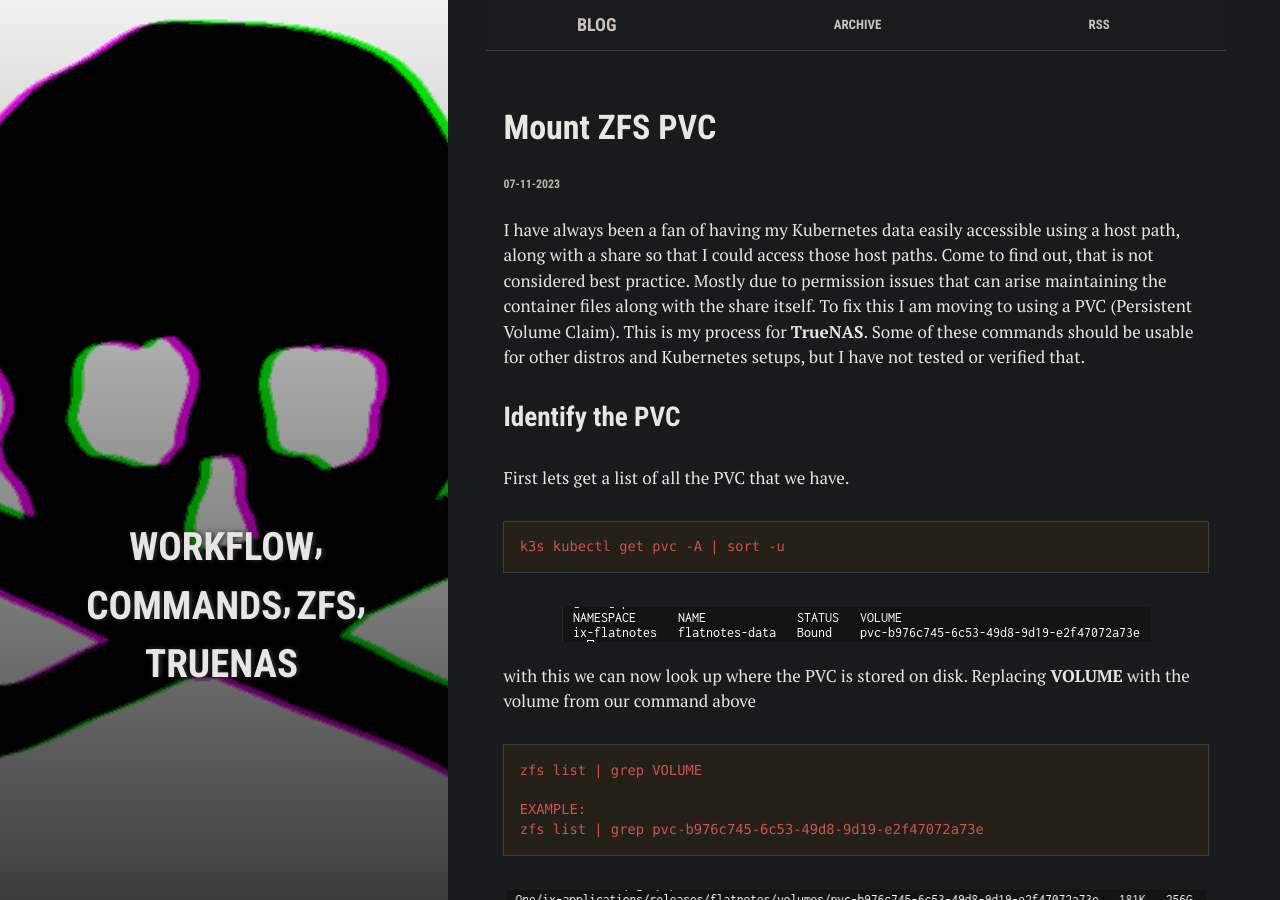
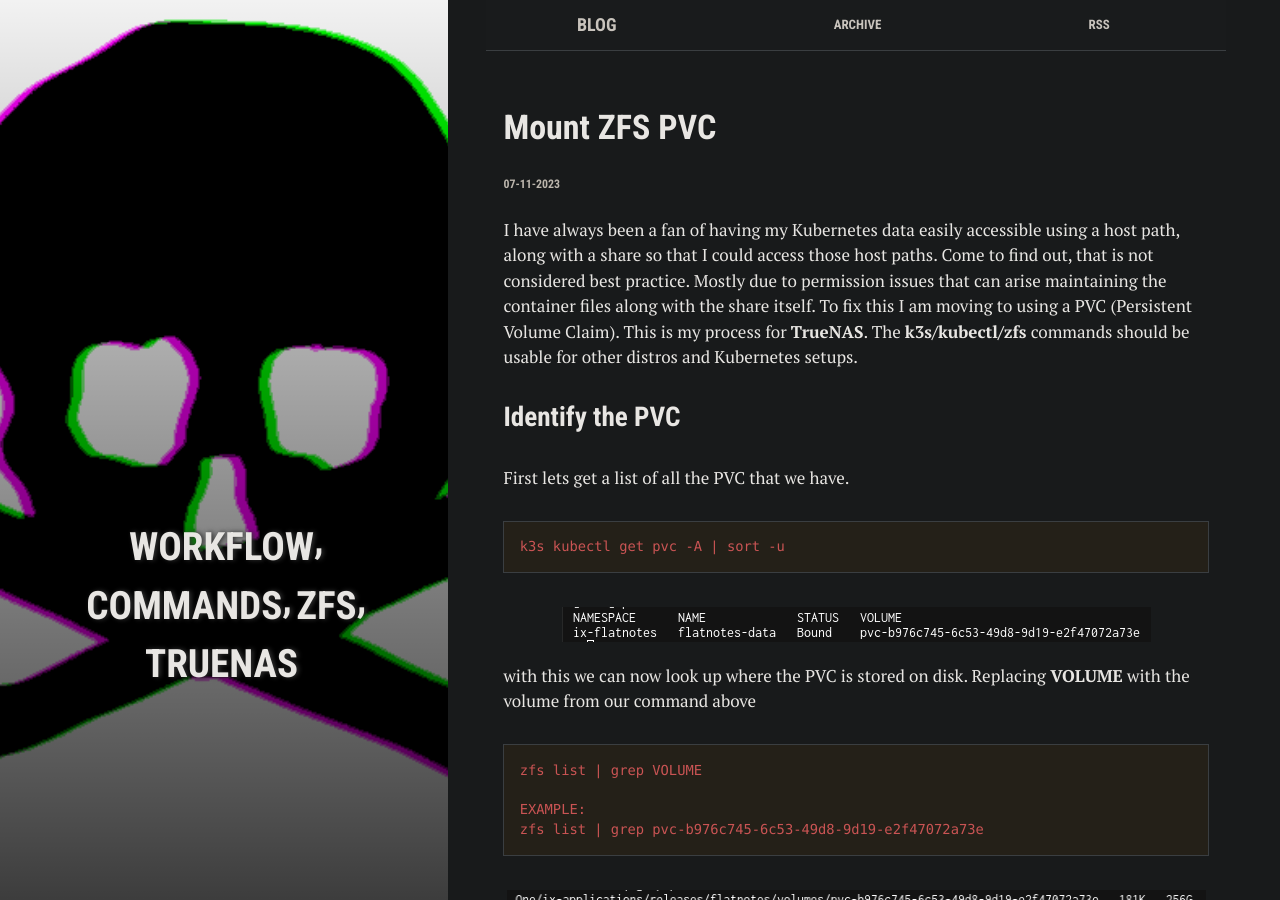
Before and after one commit to cbrookins/blog.brookins.info, a Jekyll site: the page built from _posts/2023-11-07-mount-zfs-pvc.md, in a window 1280 px wide and 900 px high. Built offline with Jekyll 4.4.1, drawn with Linux system fonts in a browser that asks for light colours.

Commit message:
formatting

```diff
--- a/_posts/2023-11-07-mount-zfs-pvc.md
+++ b/_posts/2023-11-07-mount-zfs-pvc.md
@@ -5,7 +5,7 @@ date: 2023-11-07
 tags: ['workflow','commands','zfs','truenas']
 ---
 
-I have always been a fan of having my Kubernetes data easily accessible using a host path, along with a share so that I could access those host paths.  Come to find out, that is not considered best practice.  Mostly due to permission issues that can arise maintaining the container files along with the share itself.  To fix this I am moving to using a PVC (Persistent Volume Claim). This is my process for **TrueNAS**. Some of these commands should be usable for other distros and Kubernetes setups, but I have not tested or verified that.
+I have always been a fan of having my Kubernetes data easily accessible using a host path, along with a share so that I could access those host paths.  Come to find out, that is not considered best practice.  Mostly due to permission issues that can arise maintaining the container files along with the share itself.  To fix this I am moving to using a PVC (Persistent Volume Claim). This is my process for **TrueNAS**. The **k3s/kubectl/zfs** commands should be usable for other distros and Kubernetes setups.
 
 ### Identify the PVC
 First lets get a list of all the PVC that we have.
```
